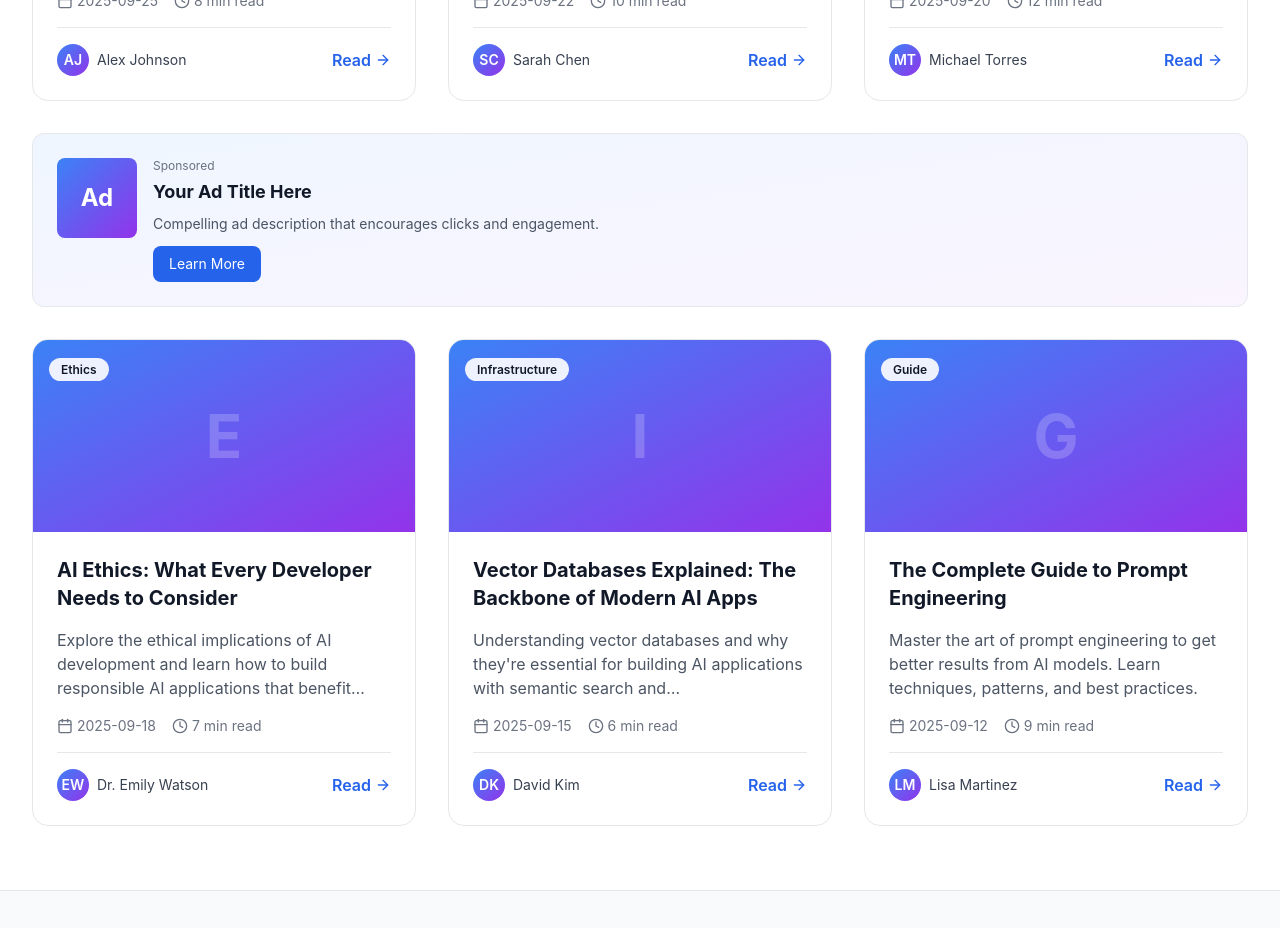
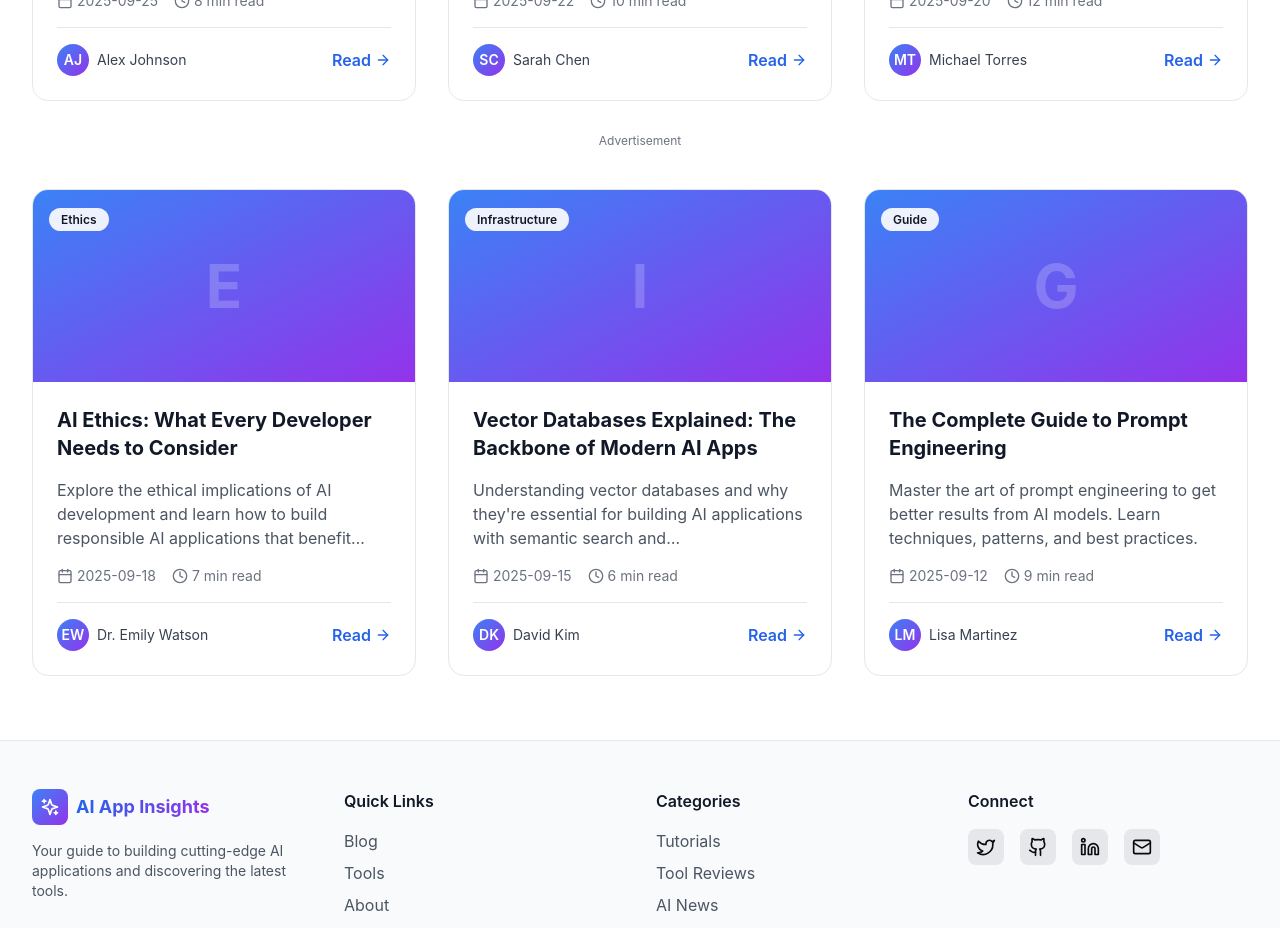
Before and after one commit to iphillips35-hub/ai-blog, a Next.js app: page /blog in a window 1280 px wide. Shown: the part 900-1828 px from the top of the page. Built offline with nearby package versions, Linux system fonts and the light colour scheme.

Commit message:
Update all AdSense ad components with correct codes

```diff
--- a/components/ads/NativeAd.tsx
+++ b/components/ads/NativeAd.tsx
@@ -1,25 +1,32 @@
 "use client";
 
+import { useEffect } from "react";
+
 export default function NativeAd() {
+  useEffect(() => {
+    try {
+      // @ts-ignore
+      if (typeof window !== 'undefined' && window.adsbygoogle) {
+        // @ts-ignore
+        (window.adsbygoogle = window.adsbygoogle || []).push({});
+      }
+    } catch (err) {
+      console.error('Native ad loading error:', err);
+    }
+  }, []);
+
   return (
-    <div className="bg-gradient-to-br from-blue-50 to-purple-50 dark:from-gray-800 dark:to-gray-700 rounded-xl p-6 border border-gray-200 dark:border-gray-600">
-      <div className="flex items-start space-x-4">
-        <div className="flex-shrink-0 w-20 h-20 bg-gradient-to-br from-blue-500 to-purple-600 rounded-lg flex items-center justify-center text-white text-2xl font-bold">
-          Ad
-        </div>
-        <div className="flex-1">
-          <div className="text-xs text-gray-500 dark:text-gray-400 mb-1">Sponsored</div>
-          <h3 className="text-lg font-bold text-gray-900 dark:text-white mb-2">
-            Your Ad Title Here
-          </h3>
-          <p className="text-sm text-gray-600 dark:text-gray-300 mb-3">
-            Compelling ad description that encourages clicks and engagement.
-          </p>
-          <button className="text-sm bg-blue-600 text-white px-4 py-2 rounded-lg hover:bg-blue-700 transition-colors">
-            Learn More
-          </button>
-        </div>
+    <div className="w-full">
+      <div className="text-xs text-gray-500 dark:text-gray-400 text-center mb-2">
+        Advertisement
       </div>
+      <ins
+        className="adsbygoogle"
+        style={{ display: "block" }}
+        data-ad-format="autorelaxed"
+        data-ad-client="ca-pub-9431025338025038"
+        data-ad-slot="2686479913"
+      />
     </div>
   );
 }
```
